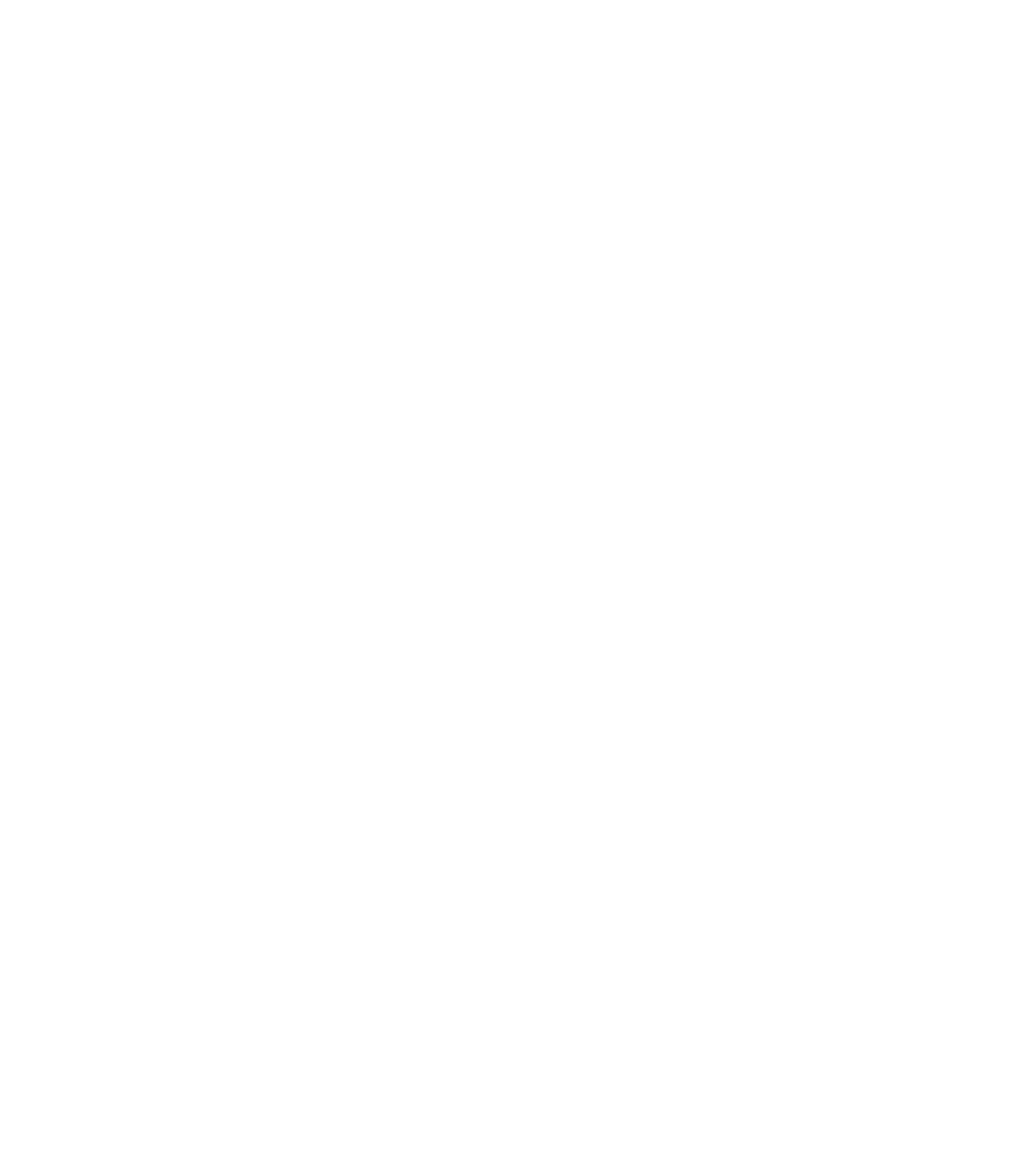
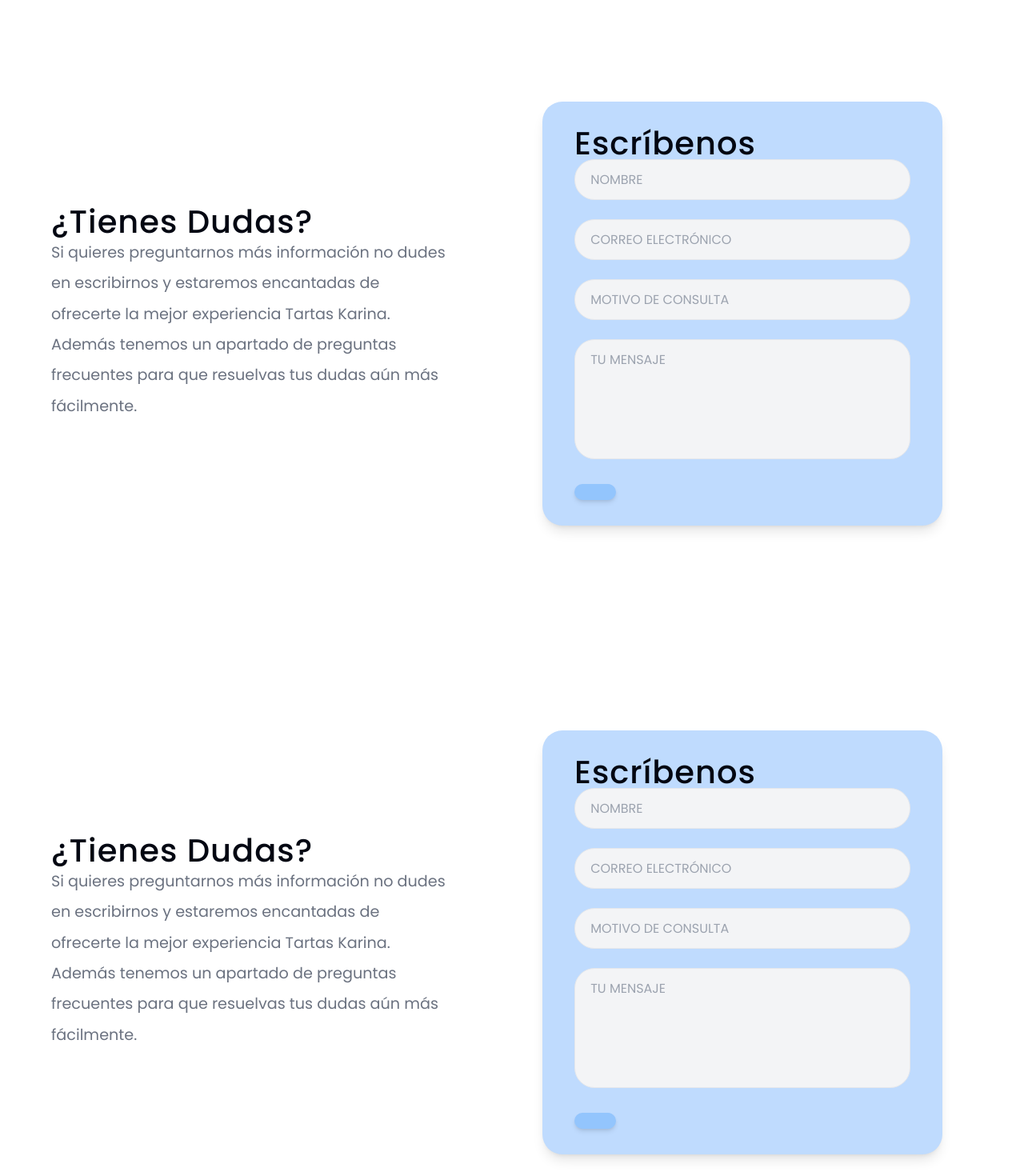
Before and after one commit to asa7ur/Educadores_Caninos, a React (Vite) app: page / in a window 1280 px wide. Shown: the part 1840-3310 px from the top of the page at 80% size. Before the commit the page ends 1823 px from the top, so only its background shows below. Built offline with nearby package versions, Linux system fonts and the light colour scheme.

Commit message:
added more components

```diff
--- /dev/null
+++ b/src/components/AboutUs.jsx
@@ -0,0 +1,243 @@
+import styled from 'styled-components'
+
+const AboutUs = () => {
+  return (
+    <Wrapper>
+      <div className='section-center section'>
+        <div className='content'>
+          <div className='section-hero'>
+            <h2>¿Tienes dudas?</h2>
+            <p>
+              Si quieres preguntarnos más información no dudes en escribirnos y
+              estaremos encantadas de ofrecerte la mejor experiencia Tartas
+              Karina. Además tenemos un apartado de preguntas frecuentes para
+              que resuelvas tus dudas aún más fácilmente.
+            </p>
+          </div>
+          <form className='form'>
+            <h2>Escríbenos</h2>
+            <div className='form-group'>
+              <input
+                type='text'
+                name='name'
+                className='user_name'
+                placeholder='Nombre'
+                required
+              />
+              <input
+                type='email'
+                name='email'
+                className='user_email'
+                placeholder='Correo electrónico'
+                required
+              />
+              <input
+                type='text'
+                name='subject'
+                className='subject'
+                placeholder='Motivo de consulta'
+                required
+              />
+              <textarea
+                name='message'
+                className='message'
+                placeholder='Tu mensaje'
+                required
+              ></textarea>
+            </div>
+            <div className='form-group result-container'>
+              <button type='submit' className='submit-btn btn'></button>
+            </div>
+          </form>
+        </div>
+      </div>
+    </Wrapper>
+  )
+}
+
+export default AboutUs
+
+const Wrapper = styled.section`
+  .content {
+    display: flex;
+    flex-direction: column;
+    align-items: center;
+  }
+
+  .section-hero {
+    max-width: var(--fixed-width);
+    display: flex;
+    flex-direction: column;
+    align-items: center;
+    justify-content: center;
+  }
+
+  h3 {
+    text-transform: none;
+  }
+
+  p {
+    line-height: 2;
+    max-width: 45em;
+    color: var(--grey-500);
+  }
+
+  .links {
+    display: flex;
+    align-items: center;
+    justify-content: center;
+    gap: 3rem;
+  }
+
+  .links .icon {
+    color: var(--primary-500);
+    font-size: 2rem;
+  }
+
+  .links a {
+    display: flex;
+    align-items: center;
+    gap: 5px;
+    color: var(--grey-500);
+    font-size: 1.2rem;
+  }
+
+  .form {
+    max-width: var(--fixed-width);
+    background-color: var(--primary-200);
+    border-radius: 25px;
+    box-shadow: var(--shadow-3);
+    padding: 2rem 2.5rem;
+    margin: 3rem auto;
+  }
+
+  .form-section {
+    display: flex;
+    align-items: center;
+    justify-content: center;
+    gap: 3rem;
+  }
+
+  .form-group input,
+  .form-group textarea {
+    background-color: var(--grey-100);
+    width: 100%;
+    padding: var(--padding);
+    margin-bottom: 1.5rem;
+    border: 1px solid var(--grey-200);
+    border-radius: 25px;
+  }
+
+  .form-group textarea {
+    height: 150px;
+    resize: none;
+    font-family: var(--bodyFont);
+    font-size: 1rem;
+  }
+
+  input {
+    font-family: var(--bodyFont);
+    font-size: 1rem;
+  }
+
+  .result-container {
+    display: flex;
+    flex-direction: row;
+    align-items: center;
+    gap: 3rem;
+  }
+
+  .result-container p {
+    opacity: 0;
+    transition: all 0.3s ease;
+    color: var(--primary-950);
+  }
+
+  ::placeholder {
+    font-size: 1rem;
+    font-family: var(--bodyFont);
+    color: var(--grey-400);
+    text-transform: uppercase;
+  }
+
+  @keyframes spinner {
+    to {
+      transform: rotate(360deg);
+    }
+  }
+
+  .sending {
+    display: inline-block;
+    width: 1.75rem;
+    height: 1.75rem;
+    border-radius: 50%;
+    border: 3px solid var(--grey-400);
+    border-top-color: var(--primary-500);
+    animation: spinner 0.6s linear infinite;
+  }
+
+  @media (min-width: 1024px) {
+    .content {
+      display: grid;
+      grid-template-columns: 1fr 1fr;
+      align-items: center;
+      margin-top: 2rem;
+    }
+
+    .section-hero {
+      align-items: flex-start;
+    }
+
+    p {
+      margin-bottom: 0;
+      font-size: 1.2rem;
+    }
+
+    .links {
+      display: flex;
+      flex-direction: column;
+      align-items: flex-start;
+      gap: 2rem;
+      margin-top: 2rem;
+    }
+  }
+
+  @media (max-width: 768px) {
+    .links {
+      display: flex;
+      align-items: center;
+      justify-content: center;
+      gap: 3rem;
+    }
+
+    .links .icon {
+      color: var(--primary-500);
+      font-size: 1.5rem;
+    }
+
+    .links a {
+      display: flex;
+      align-items: center;
+      gap: 5px;
+      color: var(--grey-500);
+      font-size: 0.875rem;
+    }
+
+    .form-group textarea {
+      height: 120px;
+      font-size: 0.875rem;
+    }
+
+    input {
+      font-size: 0.875rem;
+    }
+
+    .btn {
+      font-size: 0.875rem;
+    }
+
+    ::placeholder {
+      font-size: 0.875rem;
+    }
+  }
+`
--- /dev/null
+++ b/src/components/Contact.jsx
@@ -0,0 +1,243 @@
+import styled from 'styled-components'
+
+const Contact = () => {
+  return (
+    <Wrapper>
+      <div className='section-center section'>
+        <div className='content'>
+          <div className='section-hero'>
+            <h2>¿Tienes dudas?</h2>
+            <p>
+              Si quieres preguntarnos más información no dudes en escribirnos y
+              estaremos encantadas de ofrecerte la mejor experiencia Tartas
+              Karina. Además tenemos un apartado de preguntas frecuentes para
+              que resuelvas tus dudas aún más fácilmente.
+            </p>
+          </div>
+          <form className='form'>
+            <h2>Escríbenos</h2>
+            <div className='form-group'>
+              <input
+                type='text'
+                name='name'
+                className='user_name'
+                placeholder='Nombre'
+                required
+              />
+              <input
+                type='email'
+                name='email'
+                className='user_email'
+                placeholder='Correo electrónico'
+                required
+              />
+              <input
+                type='text'
+                name='subject'
+                className='subject'
+                placeholder='Motivo de consulta'
+                required
+              />
+              <textarea
+                name='message'
+                className='message'
+                placeholder='Tu mensaje'
+                required
+              ></textarea>
+            </div>
+            <div className='form-group result-container'>
+              <button type='submit' className='submit-btn btn'></button>
+            </div>
+          </form>
+        </div>
+      </div>
+    </Wrapper>
+  )
+}
+
+export default Contact
+
+const Wrapper = styled.section`
+  .content {
+    display: flex;
+    flex-direction: column;
+    align-items: center;
+  }
+
+  .section-hero {
+    max-width: var(--fixed-width);
+    display: flex;
+    flex-direction: column;
+    align-items: center;
+    justify-content: center;
+  }
+
+  h3 {
+    text-transform: none;
+  }
+
+  p {
+    line-height: 2;
+    max-width: 45em;
+    color: var(--grey-500);
+  }
+
+  .links {
+    display: flex;
+    align-items: center;
+    justify-content: center;
+    gap: 3rem;
+  }
+
+  .links .icon {
+    color: var(--primary-500);
+    font-size: 2rem;
+  }
+
+  .links a {
+    display: flex;
+    align-items: center;
+    gap: 5px;
+    color: var(--grey-500);
+    font-size: 1.2rem;
+  }
+
+  .form {
+    max-width: var(--fixed-width);
+    background-color: var(--primary-200);
+    border-radius: 25px;
+    box-shadow: var(--shadow-3);
+    padding: 2rem 2.5rem;
+    margin: 3rem auto;
+  }
+
+  .form-section {
+    display: flex;
+    align-items: center;
+    justify-content: center;
+    gap: 3rem;
+  }
+
+  .form-group input,
+  .form-group textarea {
+    background-color: var(--grey-100);
+    width: 100%;
+    padding: var(--padding);
+    margin-bottom: 1.5rem;
+    border: 1px solid var(--grey-200);
+    border-radius: 25px;
+  }
+
+  .form-group textarea {
+    height: 150px;
+    resize: none;
+    font-family: var(--bodyFont);
+    font-size: 1rem;
+  }
+
+  input {
+    font-family: var(--bodyFont);
+    font-size: 1rem;
+  }
+
+  .result-container {
+    display: flex;
+    flex-direction: row;
+    align-items: center;
+    gap: 3rem;
+  }
+
+  .result-container p {
+    opacity: 0;
+    transition: all 0.3s ease;
+    color: var(--primary-950);
+  }
+
+  ::placeholder {
+    font-size: 1rem;
+    font-family: var(--bodyFont);
+    color: var(--grey-400);
+    text-transform: uppercase;
+  }
+
+  @keyframes spinner {
+    to {
+      transform: rotate(360deg);
+    }
+  }
+
+  .sending {
+    display: inline-block;
+    width: 1.75rem;
+    height: 1.75rem;
+    border-radius: 50%;
+    border: 3px solid var(--grey-400);
+    border-top-color: var(--primary-500);
+    animation: spinner 0.6s linear infinite;
+  }
+
+  @media (min-width: 1024px) {
+    .content {
+      display: grid;
+      grid-template-columns: 1fr 1fr;
+      align-items: center;
+      margin-top: 2rem;
+    }
+
+    .section-hero {
+      align-items: flex-start;
+    }
+
+    p {
+      margin-bottom: 0;
+      font-size: 1.2rem;
+    }
+
+    .links {
+      display: flex;
+      flex-direction: column;
+      align-items: flex-start;
+      gap: 2rem;
+      margin-top: 2rem;
+    }
+  }
+
+  @media (max-width: 768px) {
+    .links {
+      display: flex;
+      align-items: center;
+      justify-content: center;
+      gap: 3rem;
+    }
+
+    .links .icon {
+      color: var(--primary-500);
+      font-size: 1.5rem;
+    }
+
+    .links a {
+      display: flex;
+      align-items: center;
+      gap: 5px;
+      color: var(--grey-500);
+      font-size: 0.875rem;
+    }
+
+    .form-group textarea {
+      height: 120px;
+      font-size: 0.875rem;
+    }
+
+    input {
+      font-size: 0.875rem;
+    }
+
+    .btn {
+      font-size: 0.875rem;
+    }
+
+    ::placeholder {
+      font-size: 0.875rem;
+    }
+  }
+`
--- a/src/components/index.js
+++ b/src/components/index.js
@@ -1,5 +1,7 @@
 import NavBar from './NavBar'
 import Hero from './Hero'
 import Services from './Services'
+import AboutUs from './AboutUs'
+import Contact from './Contact'
 
-export { NavBar, Hero, Services }
+export { NavBar, Hero, Services, AboutUs, Contact }
--- a/src/pages/Home.jsx
+++ b/src/pages/Home.jsx
@@ -1,10 +1,12 @@
-import { Hero, Services } from '../components'
+import { Hero, Services, AboutUs, Contact } from '../components'
 
 const Home = () => {
   return (
     <main>
       <Hero />
       <Services />
+      <AboutUs/>
+      <Contact/>
     </main>
   )
 }
```
